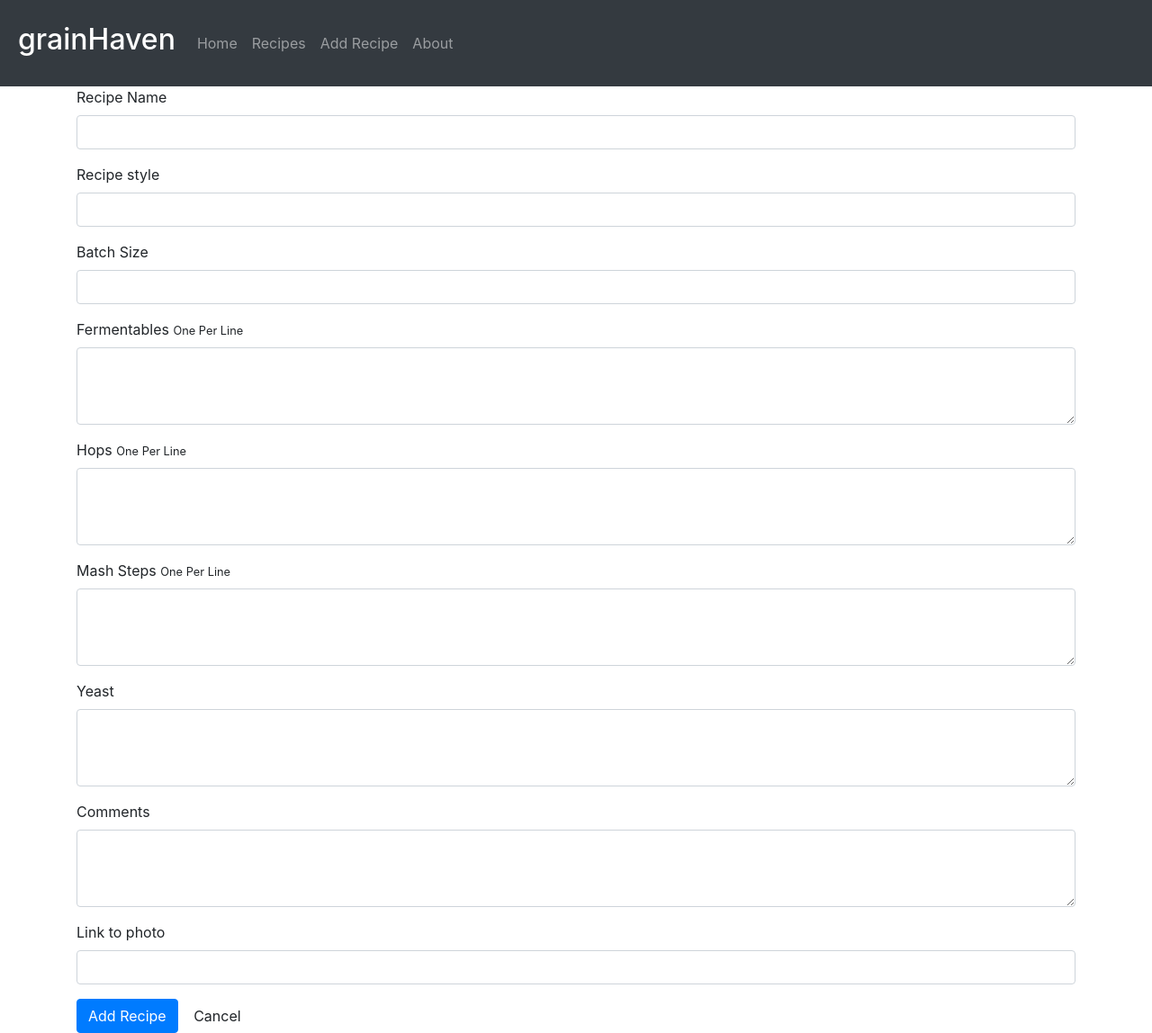
After one commit to armedcor/Grain_Haven, a Flask app: template templates/editrecipe.html in a window 1280 px wide. The commit adds this page. Shown: the whole page at 90% size. Run offline with Flask 2, Linux system fonts and the light colour scheme; the template is opened without the code that fills it, so the values that code supplies are empty; some libraries are stand-ins or nearby versions.

Commit message:
Started building edit recipe template

```diff
--- a/app.py
+++ b/app.py
@@ -73,6 +73,12 @@ def insert_recipe():
     return redirect(url_for('get_recipes'))
 
 
+@app.route('/edit_recipe/<recipe_id>')
+def edit_recipe(recipe_id):
+    recipe = mongo.db.recipes.find_one({"_id": ObjectId(recipe_id)})
+    return render_template('editrecipe.html', recipe=recipe)
+
+
 
 # About page
 @app.route('/about')
--- a/templates/base.html
+++ b/templates/base.html
@@ -50,7 +50,7 @@
 <body>
 
 
-    {% block home %} {% endblock %} {% block recipes %} {% endblock %} {% block about %} {% endblock %} {% block recipe %} {% endblock %} {% block addrecipe %} {% endblock %}
+    {% block home %} {% endblock %} {% block recipes %} {% endblock %} {% block about %} {% endblock %} {% block recipe %} {% endblock %} {% block addrecipe %} {% endblock %} {% block editrecipe %} {% endblock %}
 
 
 
--- /dev/null
+++ b/templates/editrecipe.html
@@ -0,0 +1,47 @@
+{% extends 'base.html' %} {% block editrecipe %}
+
+<div class="container">
+    <form action="{{ url_for('update_recipe', recipe_id=recipe._id) }}" method="POST">
+        <div class="form-group">
+            <label for="recipe_name">Recipe Name</label>
+            <input type="text" name="recipe_name" class="form-control" id="recipe_name" value="{{recipe.recipe_name}}">
+        </div>
+        <div class="form-group">
+            <label for="recipe_style">Recipe style</label>
+            <input type="text" name="recipe_style" class="form-control" id="recipe_style" value="{{recipe.recipe_style}}">
+        </div>
+        <div class="form-group">
+            <label for="batch_size">Batch Size</label>
+            <input type="text" name="batch_size" class="form-control" id="batch_size" value="{{recipe.batch_size}}">
+        </div>
+        <div class="form-group">
+            <label for="fermentables">Fermentables <small>One Per Line</small></label>
+            <textarea class="form-control" name="fermentables" id="fermentables" value="{{recipe.fermentables}}" rows="3"></textarea>
+        </div>
+        <div class="form-group">
+            <label for="hops">Hops <small>One Per Line</small></label>
+            <textarea class="form-control" name="hops" id="hops" value="{{recipe.hops}}" rows="3"></textarea>
+        </div>
+        <div class="form-group">
+            <label for="mash_steps">Mash Steps <small>One Per Line</small></label>
+            <textarea class="form-control" name="mash_steps" id="mash_steps" value="{{recipe.mash_steps}}" rows="3"></textarea>
+        </div>
+        <div class="form-group">
+            <label for="yeast">Yeast</label>
+            <textarea class="form-control" name="yeast" id="yeast" value="{{recipe.yeast}}" rows="3"></textarea>
+        </div>
+        <div class="form-group">
+            <label for="comments">Comments</label>
+            <textarea class="form-control" name="comments" id="comments" value="{{recipe.comments}}" rows="3"></textarea>
+        </div>
+        <div class="form-group">
+            <label for="image">Link to photo</label>
+            <input type="text" name="image" class="form-control" value="{{recipe.image}}" id="image">
+        </div>
+        <button type="submit" class="btn btn-primary">Add Recipe</button>
+        <a href="{{url_for('get_recipes')}}" class="btn waves-effect waves-light red">Cancel
+                </a>
+    </form>
+</div>
+
+{% endblock %}
--- a/templates/recipes.html
+++ b/templates/recipes.html
@@ -11,6 +11,8 @@
                         <h5 class="card-title">{{recipe.recipe_name}}</h5>
                         <p class="card-text">{{recipe.comments}}</p>
                         <a href="{{url_for('recipe_single', recipe_id=recipe._id)}}" class="btn btn-primary">Recipe</a>
+                        <a href="{{url_for('edit_recipe', recipe_id=recipe._id)}}" class="btn btn-danger" data-position="bottom" data-tooltip="Edit">
+                    Edit</a>
                     </div>
                 </div>
             </div>
```
